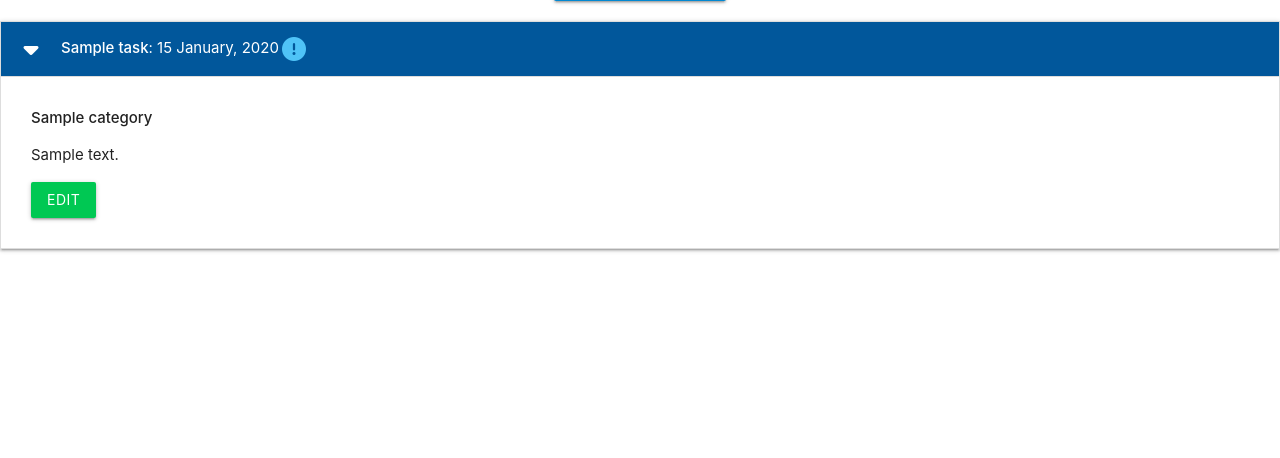
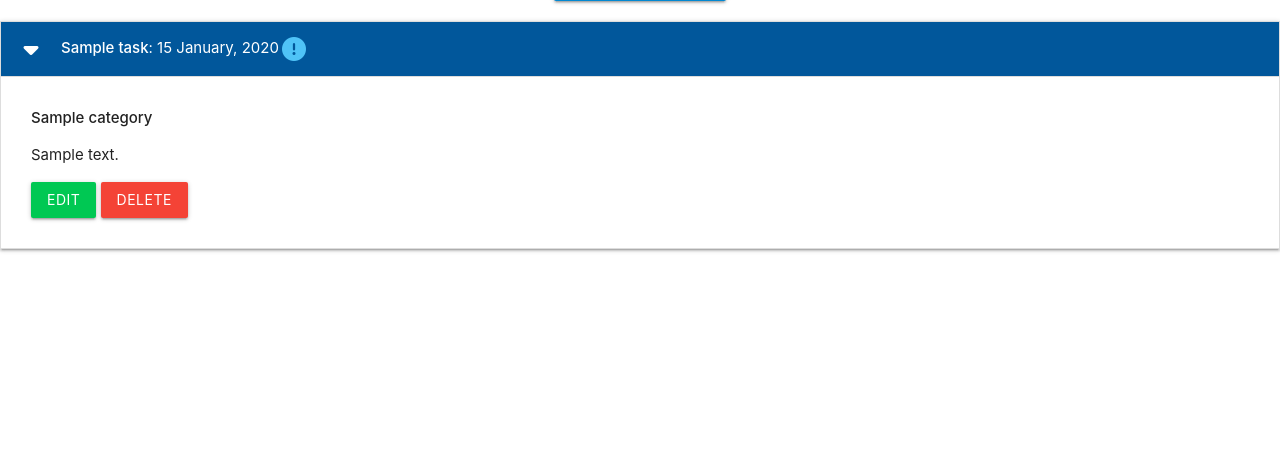
Before and after one commit to sbojorge/my-task-manager-app, a Flask app: page / in a window 1280 px wide, after a click that opens the changed part. Shown: the part 212-670 px from the top of the page. Run offline with Flask 2, Linux system fonts and the light colour scheme; tables that the repository leaves empty hold one stand-in row (Sample ...); some libraries are stand-ins or nearby versions.

Commit message:
Create the delete function in its button

```diff
--- a/taskmanager/routes.py
+++ b/taskmanager/routes.py
@@ -72,3 +72,11 @@ def edit_task(task_id):
         task.category_id = request.form.get("category_id")
         db.session.commit()
     return render_template("edit_task.html", task=task, categories=categories)
+
+
+@app.route("/delete_task/<int:task_id>")
+def delete_task(task_id):
+    task = Task.query.get_or_404(task_id)
+    db.session.delete(task)
+    db.session.commit()
+    return redirect(url_for("home"))
--- a/taskmanager/templates/tasks.html
+++ b/taskmanager/templates/tasks.html
@@ -25,6 +25,7 @@
         <strong>{{ task.category }}</strong>
         <p>{{ task.task_description }}</p>
         <a href="{{ url_for('edit_task', task_id=task.id) }}" class="btn green accent-4">Edit</a>
+        <a href="{{ url_for('delete_task', task_id=task.id) }}"class="btn red">Delete</a>
       </div>
     </li>
     {% endfor %}
```
